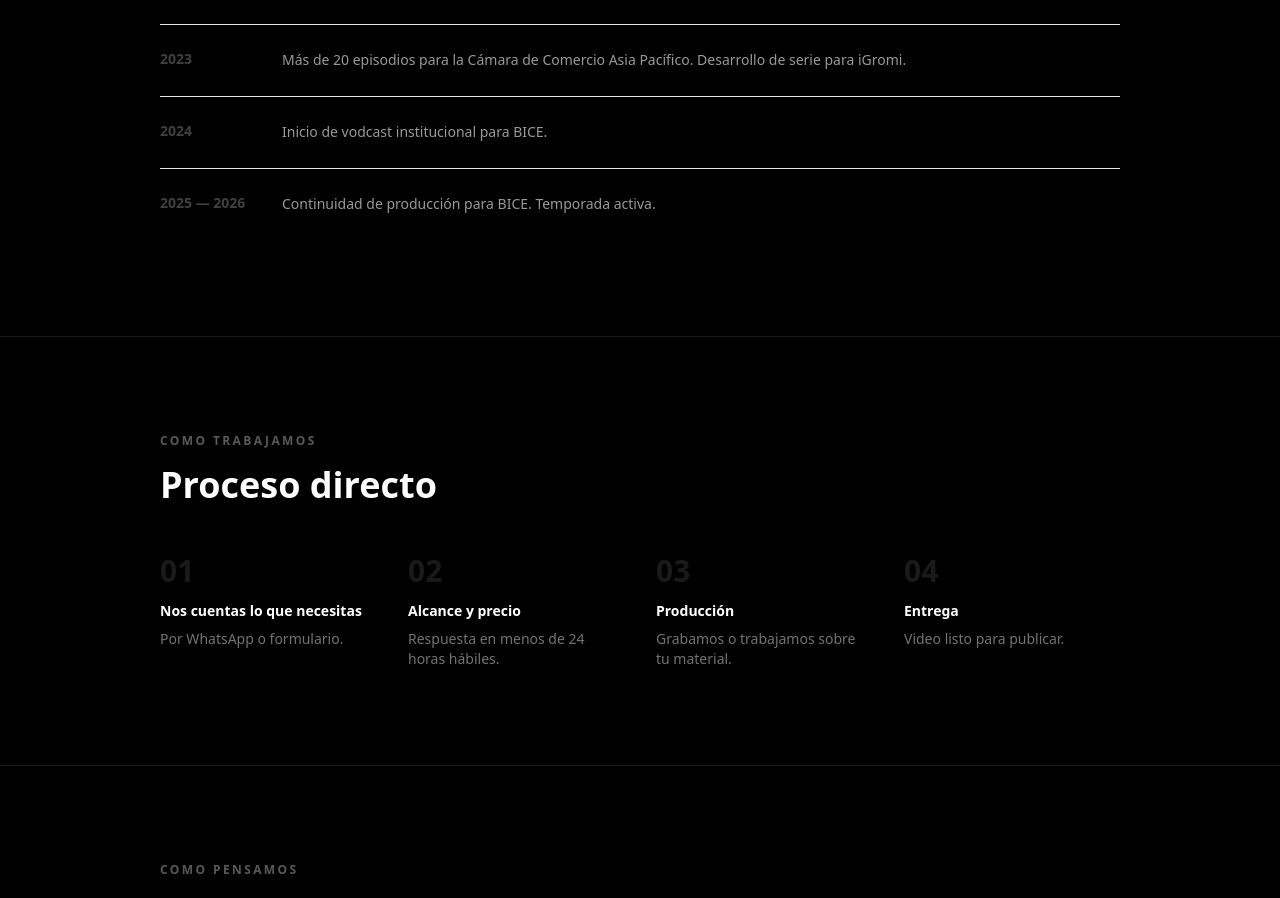
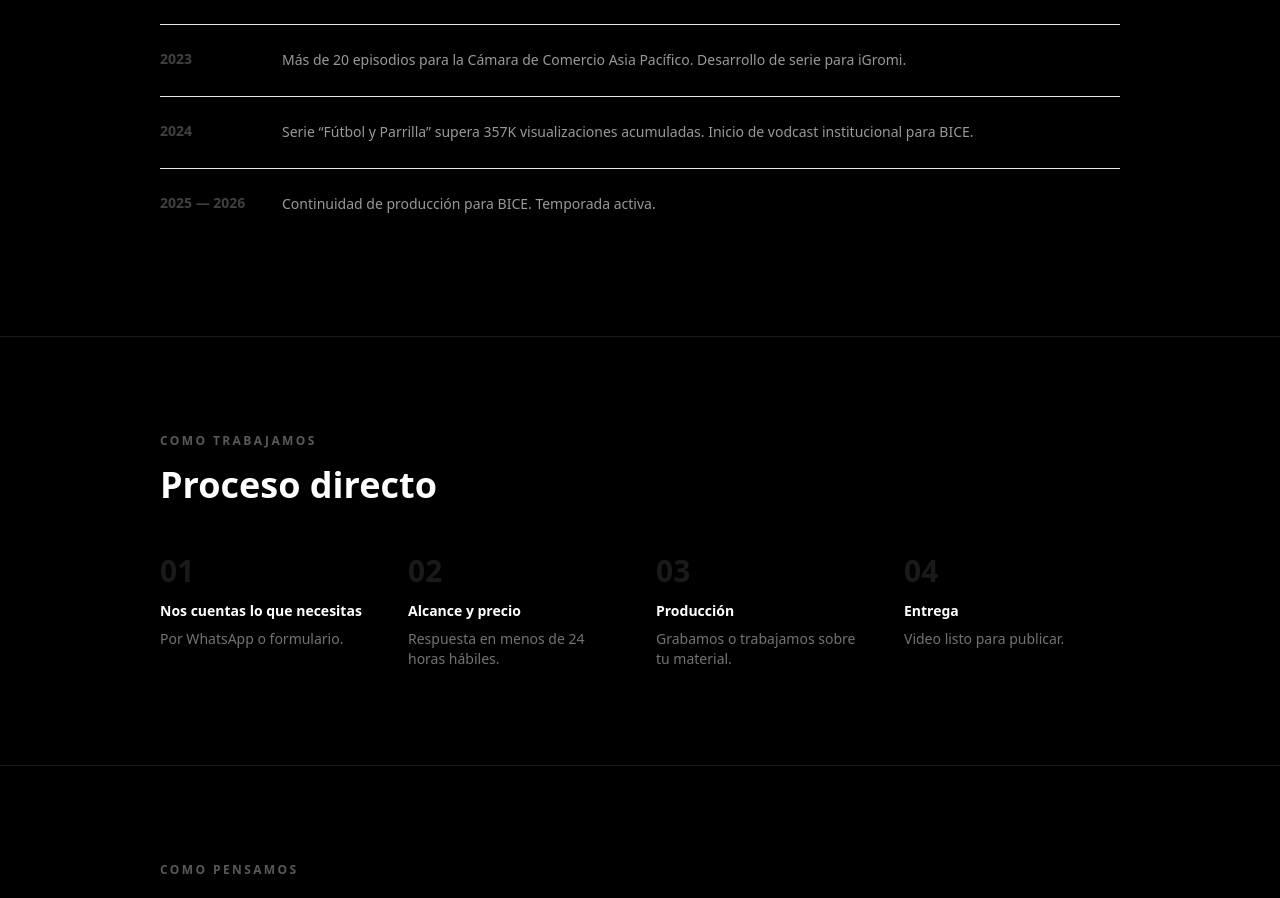
Before and after one commit to TronxGroup/Dekaelo-Media, a Next.js app: page /quienes-somos in a window 1280 px wide. Shown: the part 1749-2647 px from the top of the page. Built offline with nearby package versions, Linux system fonts and the light colour scheme.

Commit message:
Update page.tsx

```diff
--- a/app/quienes-somos/page.tsx
+++ b/app/quienes-somos/page.tsx
@@ -41,7 +41,7 @@ const milestones = [
   },
   {
     year: "2024",
-    text: "Inicio de vodcast institucional para BICE.",
+    text: "Serie “Fútbol y Parrilla” supera 357K visualizaciones acumuladas. Inicio de vodcast institucional para BICE.",
   },
   {
     year: "2025 — 2026",
```
